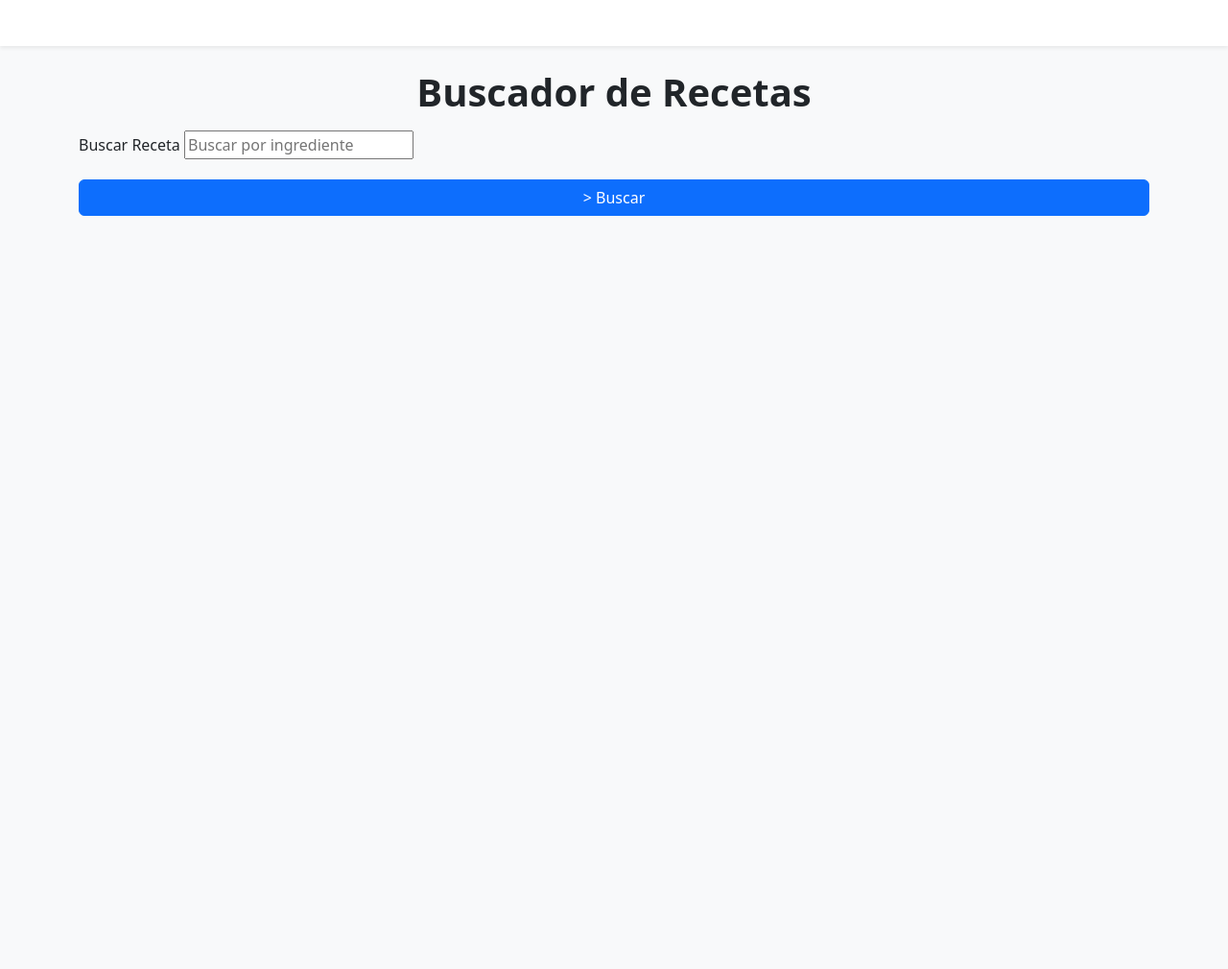
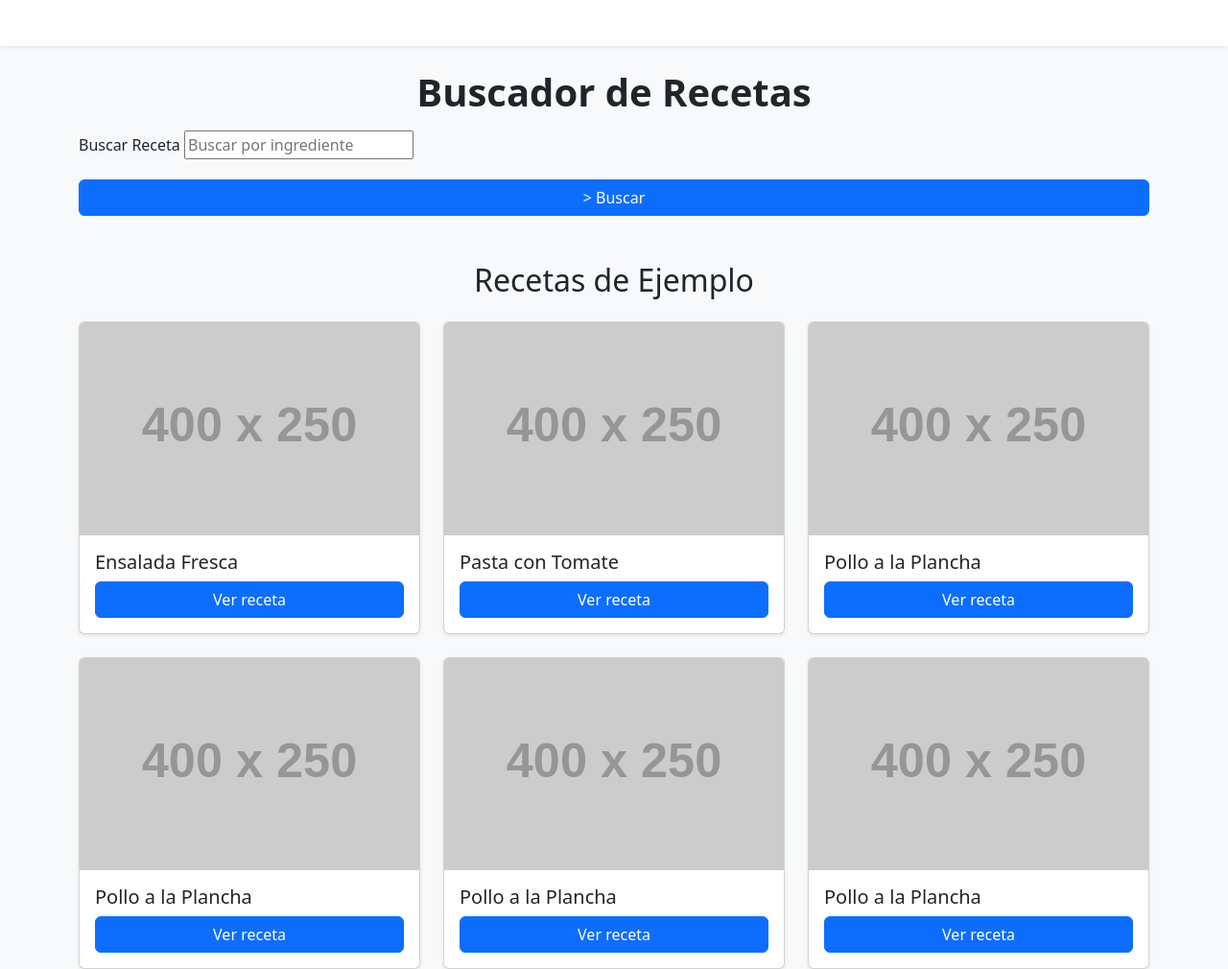
Before and after one commit to POLIVAF/EFM3, a plain HTML site: page index.html in a window 1280 px wide. Shown: the whole page at 96% size. Before the commit the page ends 800 px from the top, so only its background shows below. Drawn offline with nearby package versions, Linux system fonts and the light colour scheme; placeholder pictures from the web are drawn by us.

Commit message:
se agregan seccion con 6 recetas dentro del main

```diff
--- a/index.html
+++ b/index.html
@@ -44,6 +44,82 @@
           </div>
         </div>
       </div>
+
+      <!-- Sección de resultados -->
+<section class="container mt-5">
+    <h2 class="text-center mb-4">Recetas de Ejemplo</h2>
+
+    <div class="row g-4">
+
+        <!-- Tarjeta 1 -->
+        <div class="col-md-4">
+            <div class="card shadow-sm">
+                <img src="https://via.placeholder.com/400x250" class="card-img-top" alt="Receta 1">
+                <div class="card-body">
+                    <h5 class="card-title">Ensalada Fresca</h5>
+                    <a href="#" class="btn btn-primary w-100">Ver receta</a>
+                </div>
+            </div>
+        </div>
+
+        <!-- Tarjeta 2 -->
+        <div class="col-md-4">
+            <div class="card shadow-sm">
+                <img src="https://via.placeholder.com/400x250" class="card-img-top" alt="Receta 2">
+                <div class="card-body">
+                    <h5 class="card-title">Pasta con Tomate</h5>
+                    <a href="#" class="btn btn-primary w-100">Ver receta</a>
+                </div>
+            </div>
+        </div>
+
+        <!-- Tarjeta 3 -->
+        <div class="col-md-4">
+            <div class="card shadow-sm">
+                <img src="https://via.placeholder.com/400x250" class="card-img-top" alt="Receta 3">
+                <div class="card-body">
+                    <h5 class="card-title">Pollo a la Plancha</h5>
+                    <a href="#" class="btn btn-primary w-100">Ver receta</a>
+                </div>
+            </div>
+        </div>
+
+         <!-- Tarjeta 4 -->
+        <div class="col-md-4">
+            <div class="card shadow-sm">
+                <img src="https://via.placeholder.com/400x250" class="card-img-top" alt="Receta 3">
+                <div class="card-body">
+                    <h5 class="card-title">Pollo a la Plancha</h5>
+                    <a href="#" class="btn btn-primary w-100">Ver receta</a>
+                </div>
+            </div>
+        </div>
+
+         <!-- Tarjeta 5 -->
+        <div class="col-md-4">
+            <div class="card shadow-sm">
+                <img src="https://via.placeholder.com/400x250" class="card-img-top" alt="Receta 3">
+                <div class="card-body">
+                    <h5 class="card-title">Pollo a la Plancha</h5>
+                    <a href="#" class="btn btn-primary w-100">Ver receta</a>
+                </div>
+            </div>
+        </div>
+
+         <!-- Tarjeta 6 -->
+        <div class="col-md-4">
+            <div class="card shadow-sm">
+                <img src="https://via.placeholder.com/400x250" class="card-img-top" alt="Receta 3">
+                <div class="card-body">
+                    <h5 class="card-title">Pollo a la Plancha</h5>
+                    <a href="#" class="btn btn-primary w-100">Ver receta</a>
+                </div>
+            </div>
+        </div>
+
+    </div>
+</section>
+
     </main>
 
     <footer>
```
